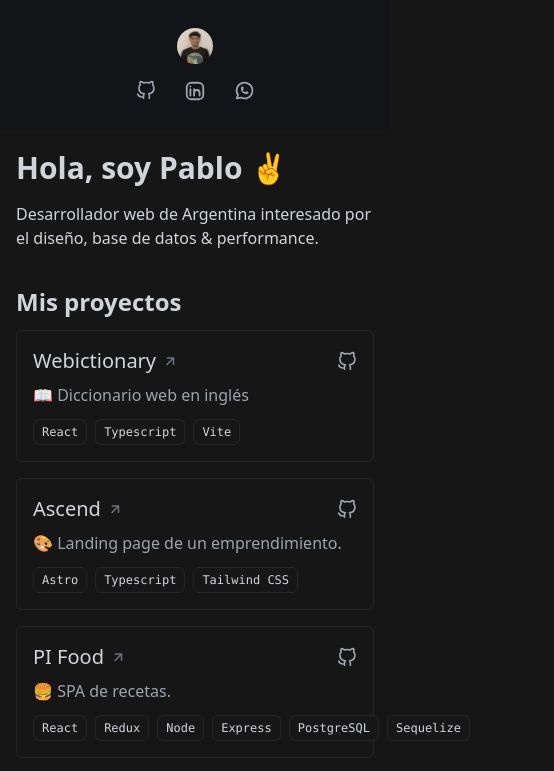
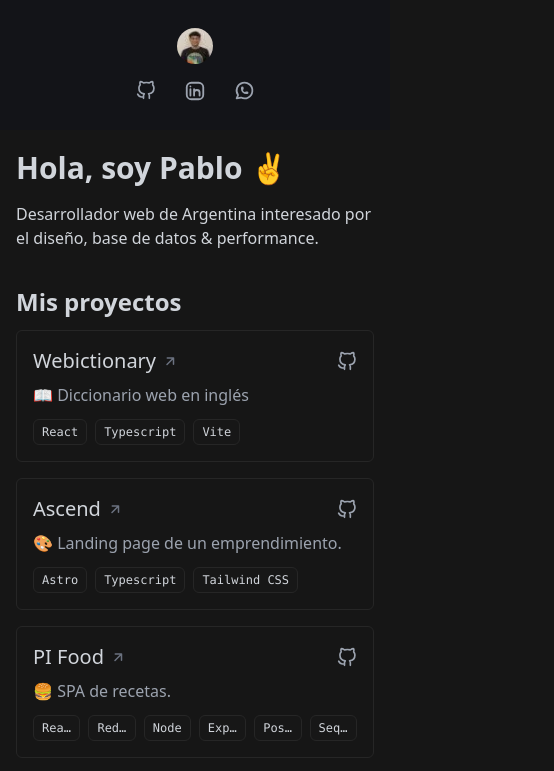
Before and after one commit to PabloChavez03/portafolio-3.0, an Astro site: page / in a window 390 px wide. Shown: the top 771 px of the page, 554 px wide, since content can reach past the window. Built offline with nearby package versions, Linux system fonts and the light colour scheme; Astro itself is replaced by a stand-in of ours.

Commit message:
fix max width

```diff
--- a/src/components/widgets/card-project.astro
+++ b/src/components/widgets/card-project.astro
@@ -36,7 +36,7 @@ const { title, description, href, repositoryUrl, techs } = Astro.props
   </div><p class="text-gray-400">
     {description}
   </p><div class="mt-3 flex items-center justify-between">
-    <div class="flex items-center space-x-2">
+    <div class="grid grid-flow-col-dense space-x-2 md:flex md:items-center">
 			{techs.map((tech) => (
 				<BadgeTech title={tech} />
 			))}
```
